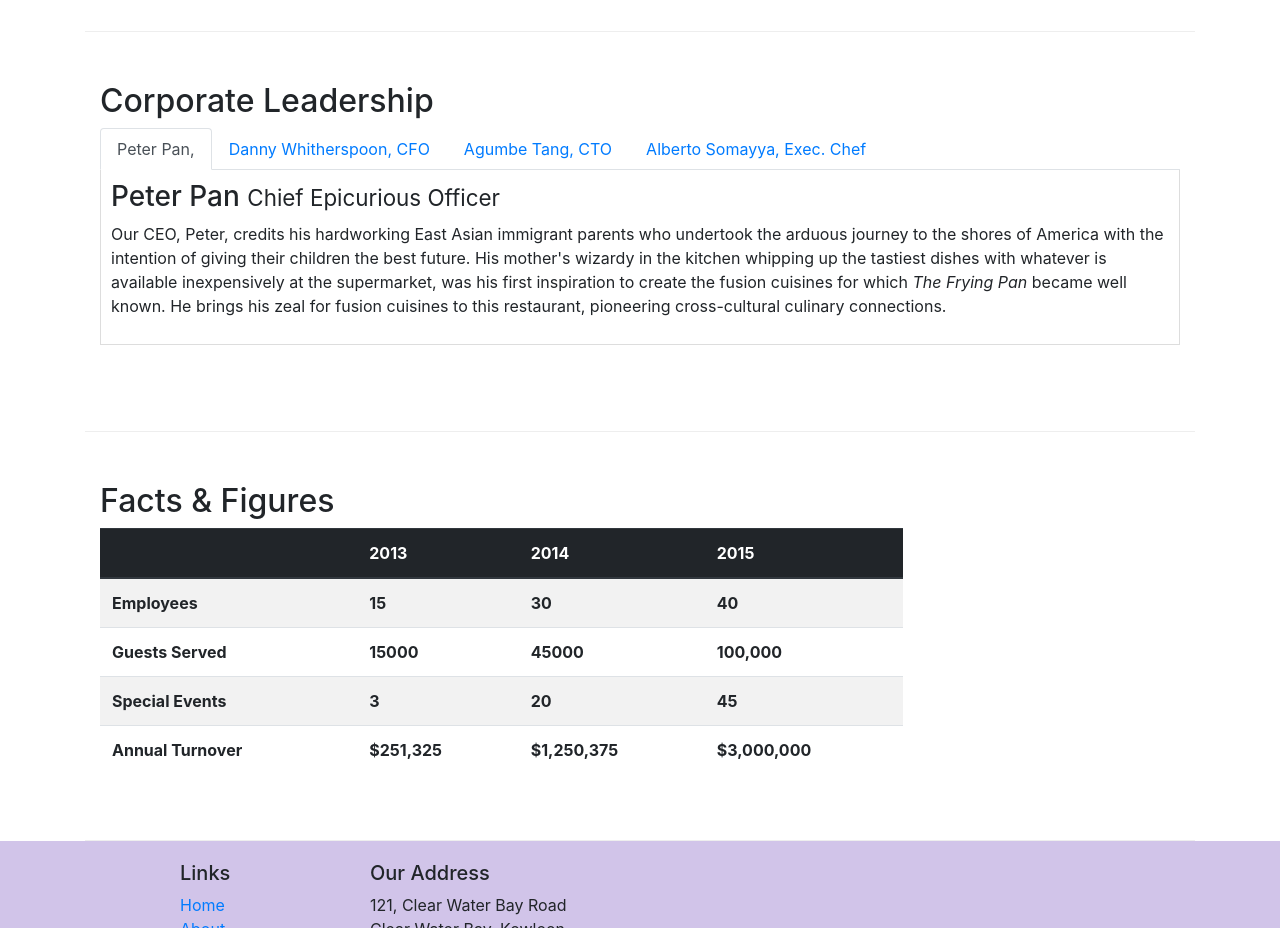
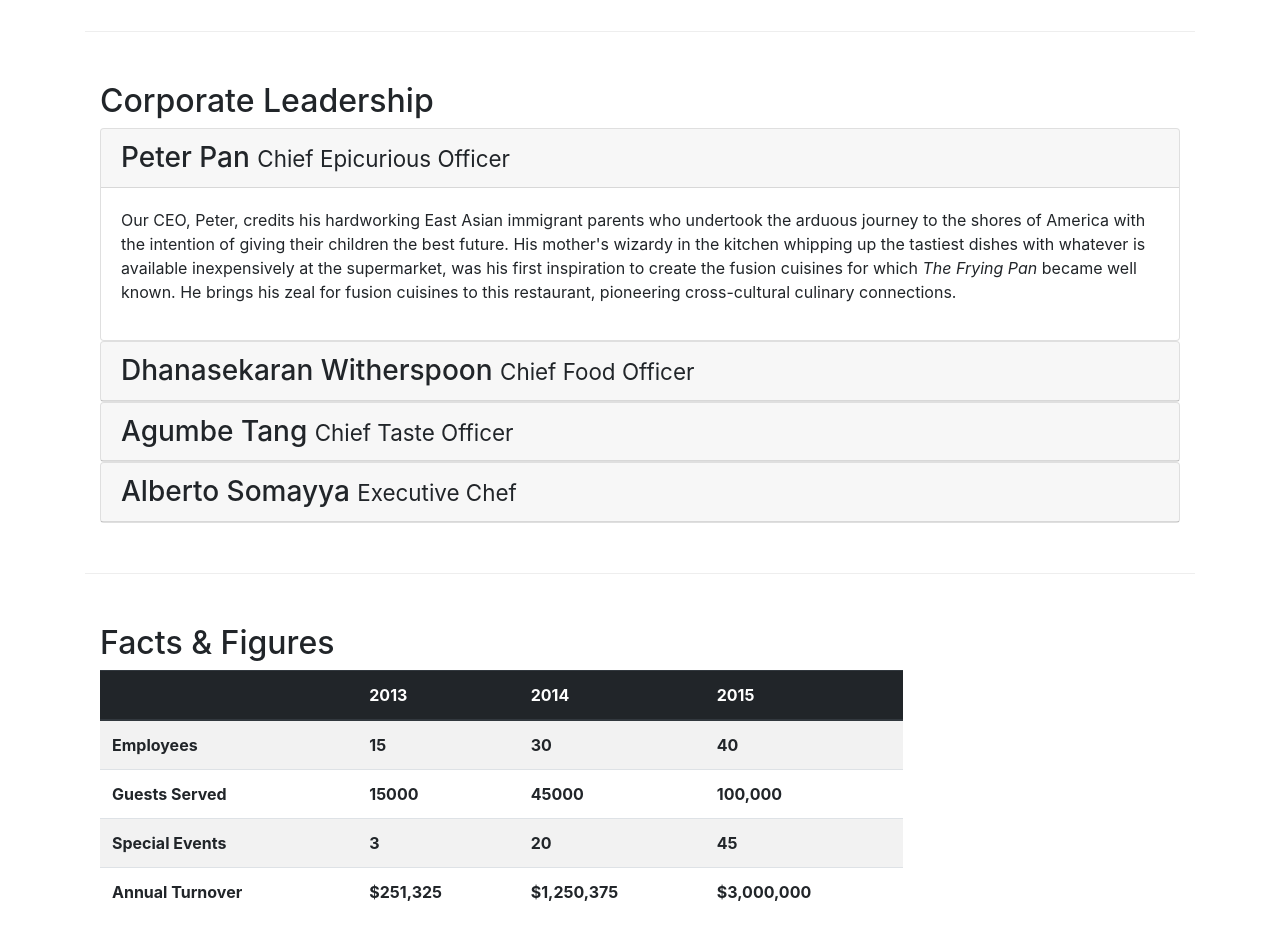
Before and after one commit to ivanseibel/conFusion, a website: page aboutus.html in a window 1280 px wide. Shown: the part 940-1868 px from the top of the page. Drawn offline with nearby package versions, Linux system fonts and the light colour scheme.

Commit message:
Accordion

```diff
--- a/aboutus.html
+++ b/aboutus.html
@@ -137,33 +137,20 @@
       <div class="col col-sm">
         <h2>Corporate Leadership</h2>
 
-        <ul class="nav nav-tabs">
-          <li class="nav-item">
-            <a href="#peter" class="nav-link active" role="tab" data-toggle="tab">
-              Peter Pan,
+        <div class="accordion">
+
+          <!-- Peter Pan Card -->
+          <div class="card">
+            <div id="peterhead" class="card-header" role="tab">
+              <h3 class="mb-0">
+                <a data-toggle="collapse" data-target="#peter">
+                  Peter Pan <small>Chief Epicurious Officer</small>
                 </a>
-          </li>
-          <li class="nav-item">
-            <a href="#danny" class="nav-link" role="tab" data-toggle="tab">
-              Danny Whitherspoon, CFO
-            </a>
-          </li>
-          <li class="nav-item">
-            <a href="#agumbe" class="nav-link" role="tab" data-toggle="tab">
-              Agumbe Tang, CTO
-            </a>
-          </li>
-          <li class="nav-item">
-            <a href="#alberto" class="nav-link" role="tab" data-toggle="tab">
-              Alberto Somayya, Exec. Chef
-            </a>
-          </li>
-        </ul>
+              </h3>
+            </div>
 
-        <div class="tab-content">
-
-          <div class="tab-pane fade show active" role="tabpanel" id="peter">
-            <h3>Peter Pan <small>Chief Epicurious Officer</small></h3>
+            <div class="collapse show" id="peter" data-parent="#accordion">
+              <div class="card-body">
                 <p class="d-none d-sm-block">
                   Our CEO, Peter, credits his hardworking East Asian immigrant parents who
                   undertook the arduous
@@ -174,10 +161,21 @@
                   restaurant, pioneering cross-cultural culinary connections.
                 </p>
               </div>
+            </div>
+          </div>
 
+          <!-- Dhanasekaran Witherspoon Card -->
+          <div class="card">
+            <div class="card-header" id="dannyheader">
+              <h3 class="mb-0">
+                <a data-toggle="collapse" data-target="#danny">
+                  Dhanasekaran Witherspoon <small>Chief Food Officer</small>
+                </a>
+              </h3>
+            </div>
 
-          <div class="tab-pane fade" role="tabpanel" id="danny">
-            <h3>Dhanasekaran Witherspoon <small>Chief Food Officer</small></h3>
+            <div class="collapse" id="danny" data-parent="#accordion">
+              <div class="card-body">
                 <p class="d-none d-sm-block">
                   Our CFO, Danny, as he is affectionately referred to by his colleagues,
                   comes from a long established
@@ -186,9 +184,21 @@
                   <em>Everything that runs, wins, and everything that stays, pays!</em>
                 </p>
               </div>
+            </div>
+          </div>
 
-          <div class="tab-pane fade" role="tabpanel" id="agumbe">
-            <h3>Agumbe Tang <small>Chief Taste Officer</small></h3>
+          <!-- Dhanasekaran Witherspoon Card -->
+          <div class="card">
+            <div class="card-header" role="tab" id="agumbeheader">
+              <a data-toggle="collapse" data-target="#agumbe">
+                <h3 class="mb-0">
+                  Agumbe Tang <small>Chief Taste Officer</small>
+                </h3>
+              </a>
+            </div>
+
+            <div class="collapse" id="agumbe" data-parent="#accordion">
+              <div class="card-body">
                 <p class="d-none d-sm-block">
                   Blessed with the most discerning gustatory sense, Agumbe, our CTO,
                   personally ensures that every dish
@@ -197,9 +207,20 @@
                     my lick.</em>
                 </p>
               </div>
+            </div>
+          </div>
 
-          <div class="tab-pane fade" role="tabpanel" id="alberto">
-            <h3>Alberto Somayya <small>Executive Chef</small></h3>
+          <div class="card">
+            <div class="card-header" id="albertoheader" role="tab">
+              <a data-toggle="collapse" data-target="#alberto">
+                <h3 class="mb-0">
+                  Alberto Somayya <small>Executive Chef</small>
+                </h3>
+              </a>
+            </div>
+
+            <div class="collapse" id="alberto" data-parent="#accordion">
+              <div class="card-body">
                 <p class="d-none d-sm-block">
                   Award winning three-star Michelin chef with wide International experience
                   having worked closely with
@@ -207,6 +228,8 @@
                   experiences. He says, <em>Put together the cuisines from the two craziest cultures, and you get a
                     winning hit! Amma Mia!</em>
                 </p>
+              </div>
+            </div>
           </div>
 
         </div>
```
Lines whose indentation alone changed are shown as unchanged.
